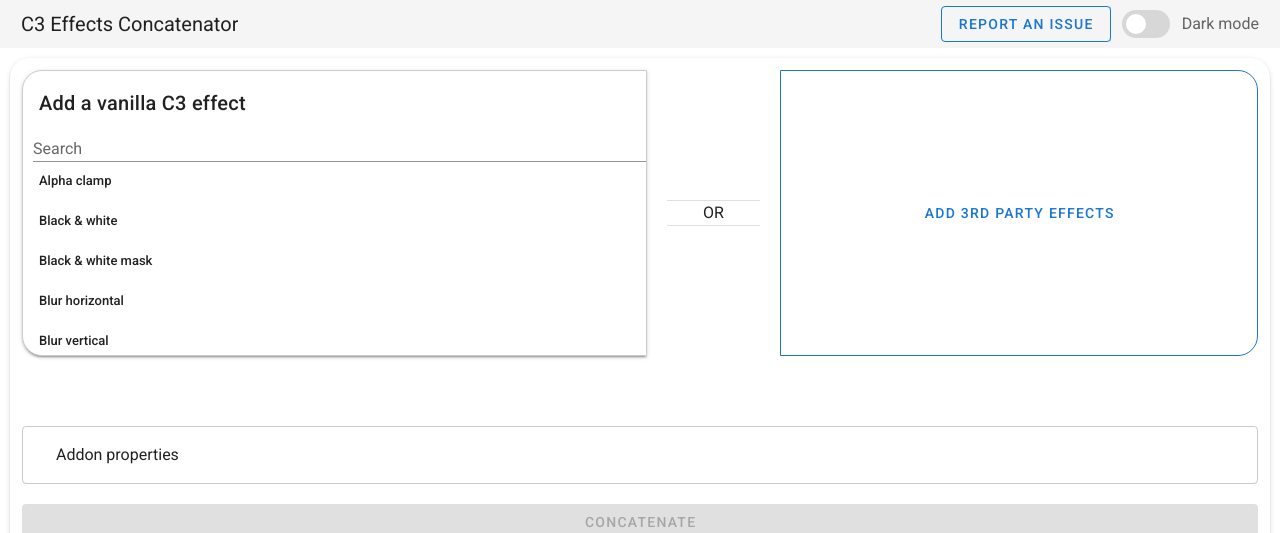
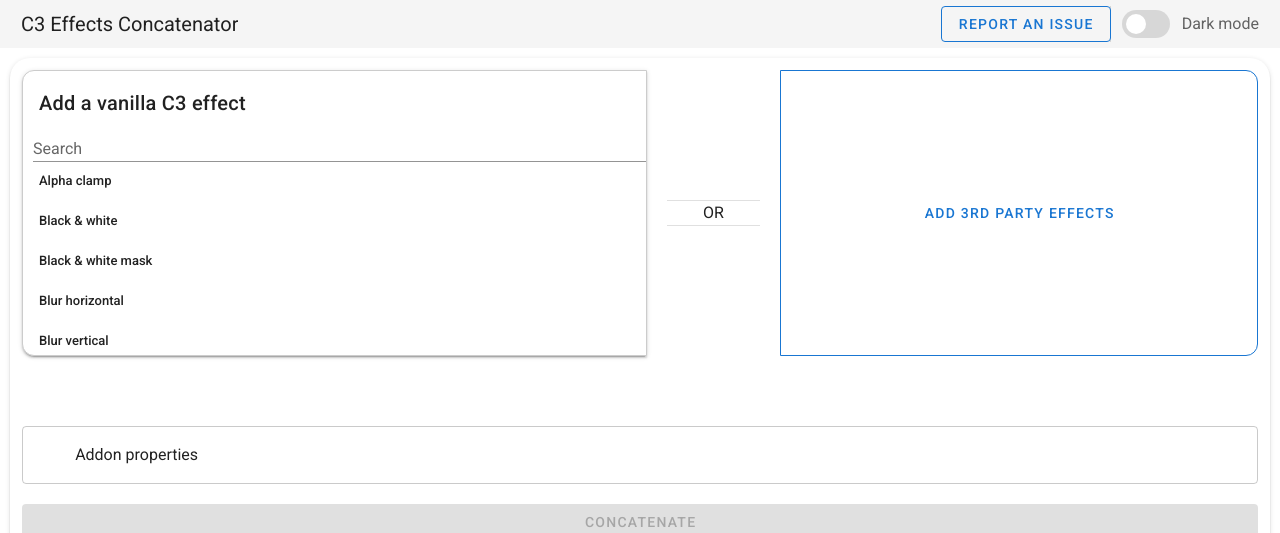
Before and after one commit to ConstructFund/c3-effects-concat, a Vue app: page / in a window 1280 px wide. Shown: the top 533 px of the page. Built offline with nearby package versions, Linux system fonts and the light colour scheme.

Commit message:
minor css fix

```diff
--- a/src/App.vue
+++ b/src/App.vue
@@ -83,7 +83,7 @@
               style="
                 flex: 5.7;
                 height: 286px;
-                border-radius: 20px;
+                border-radius: 12px;
                 border-top-left-radius: 0;
                 border-bottom-left-radius: 0;
               "
@@ -1004,7 +1004,7 @@ body {
 }
 .c3effectslist {
   /* radius */
-  border-radius: 20px !important;
+  border-radius: 12px !important;
   /* dashed border */
   border: 1px solid #ccc !important;
   border-top-right-radius: 0 !important;
@@ -1091,6 +1091,7 @@ details {
 }
 summary {
   padding: 1rem;
+  padding-left: 2.2rem;
   display: block;
   position: relative;
 }
```
